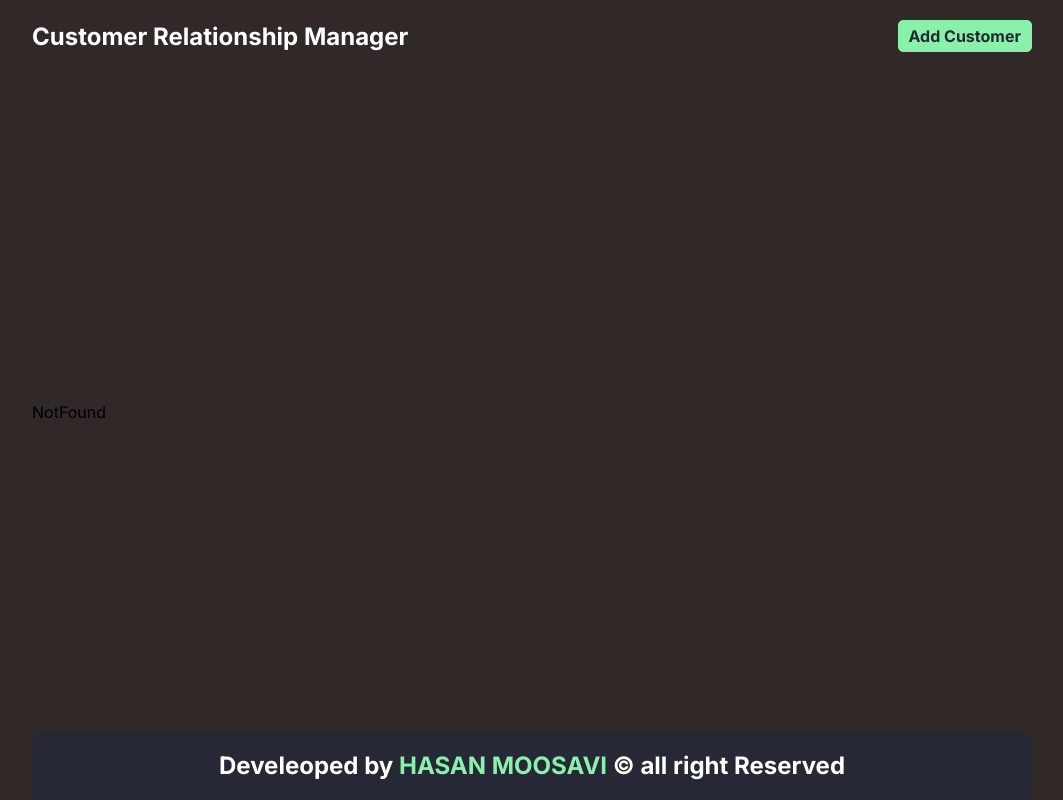
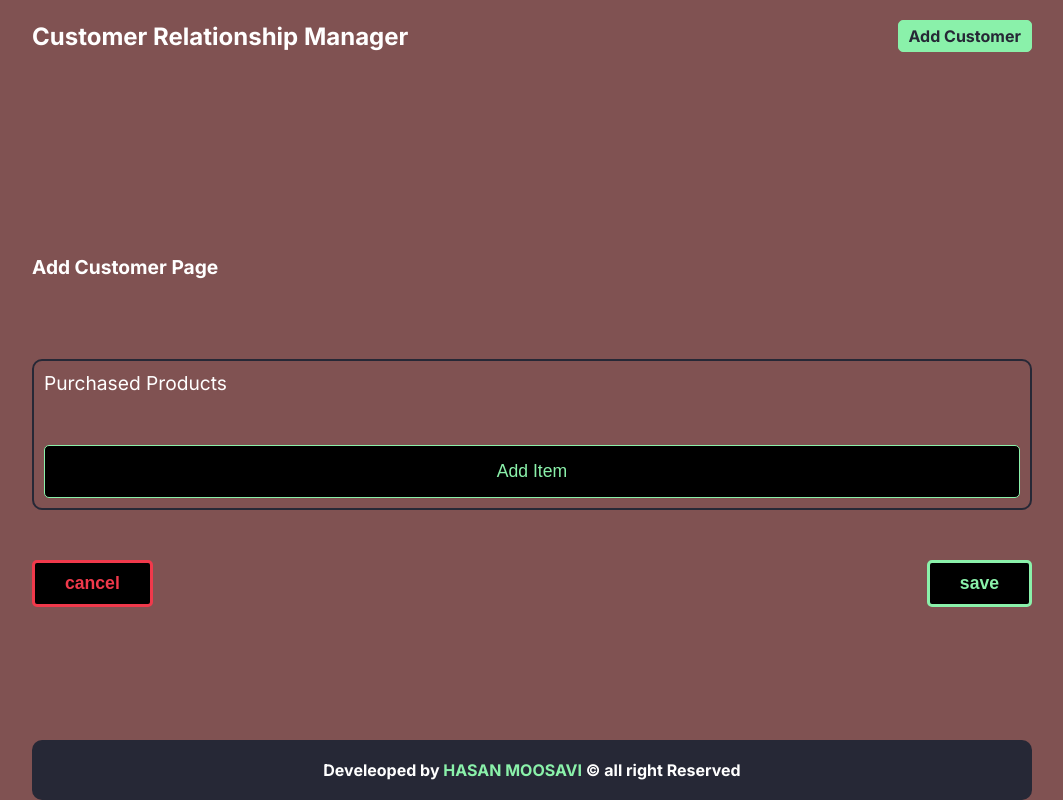
Before and after one commit to hasan814/Customer-Relationship-manager, a Next.js app: page /add-customer in a window 1280 px wide. Before the commit this address had no page. Shown: the whole page, without its empty margins (108-1171 px from the left). Built offline with nearby package versions, Linux system fonts and the light colour scheme.

Commit message:
Added Form Page and ItemList

```diff
--- /dev/null
+++ b/src/app/add-customer/page.jsx
@@ -0,0 +1,7 @@
+import AddCustomerPage from "@/templates/AddCustomerPage";
+
+const AddCustomer = () => {
+  return <AddCustomerPage />;
+};
+
+export default AddCustomer;
--- a/src/app/globals.css
+++ b/src/app/globals.css
@@ -21,7 +21,7 @@
 body {
   font-family: -apple-system, BlinkMacSystemFont, Segoe UI, Roboto, Oxygen,
     Ubuntu, Cantarell, Fira Sans, Droid Sans, Helvetica Neue, sans-serif;
-  background-color: rgb(49, 40, 40);
+  background-color: rgb(128, 82, 82);
 }
 
 .header {
@@ -32,10 +32,6 @@ body {
   margin: 20px 0 40px;
 }
 
-.main {
-  min-height: 85vh;
-}
-
 .footer {
   background-color: #262836;
   text-align: center;
@@ -44,10 +40,9 @@ body {
   border-radius: 10px;
 }
 
-.footer a {
-  color: #57aac8;
+.footer h2 {
+  font-size: 1rem;
 }
-
 .footer span {
   text-transform: uppercase;
   color: #8af1aa;
--- a/src/app/layout.js
+++ b/src/app/layout.js
@@ -1,7 +1,7 @@
 import { Inter } from "next/font/google";
 import "./globals.css";
-import Header from "@/components/layout/Header";
-import Footer from "@/components/layout/Footer";
+import Header from "@/layout/Header";
+import Footer from "@/layout/Footer";
 
 const inter = Inter({ subsets: ["latin"] });
 
--- a/src/app/loading.jsx
+++ b/src/app/loading.jsx
@@ -9,7 +9,7 @@ const Loading = () => {
         visible={true}
         height="96"
         width="96"
-        color="grey"
+        strokeColor="#8af1aa"
         strokeWidth="5"
         animationDuration="0.75"
         ariaLabel="rotating-lines-loading"
--- /dev/null
+++ b/src/components/elements/FormInput.jsx
@@ -0,0 +1,16 @@
+const FormInput = ({ name, label, type, value, onChange }) => {
+  return (
+    <div className="form-input">
+      <label htmlFor={name}>{label}</label>
+      <input
+        type={type}
+        id={name}
+        name={name}
+        value={value}
+        onChange={onchange}
+      />
+    </div>
+  );
+};
+
+export default FormInput;
--- /dev/null
+++ b/src/components/modules/Form.jsx
@@ -0,0 +1,11 @@
+import ItemList from "./ItemList";
+
+const Form = ({ form, setForm }) => {
+  return (
+    <div>
+      <ItemList form={form} setForm={setForm} />
+    </div>
+  );
+};
+
+export default Form;
--- /dev/null
+++ b/src/components/modules/ItemList.jsx
@@ -0,0 +1,57 @@
+import FormInput from "@/elements/FormInput";
+import { v4 as uuidv4 } from "uuid";
+
+const ItemList = ({ form, setForm }) => {
+  // =========== Form ==========
+  const { products } = form;
+
+  // =========== Function ==========
+  const addHandler = () => {
+    setForm({
+      ...form,
+      products: [...products, { name: "", price: "", qty: "" }],
+    });
+    console.log(products);
+  };
+
+  const changeHandler = () => {};
+  const deleteHandler = () => {};
+
+  // =========== Rendering ==========
+  return (
+    <div className="item-list">
+      <p>Purchased Products</p>
+      {products.map((product, index) => (
+        <div className="form-input__list" key={index}>
+          <FormInput
+            name="name"
+            label="Product Name"
+            type="text"
+            value={product.name}
+            onChange={changeHandler}
+          />
+          <div>
+            <FormInput
+              name="price"
+              label="Product Price"
+              type="text"
+              value={product.price}
+              onChange={changeHandler}
+            />
+            <FormInput
+              name="qty"
+              label="Product Qty"
+              type="number"
+              value={product.qty}
+              onChange={changeHandler}
+            />
+          </div>
+          <button onClick={deleteHandler}>Remove</button>
+        </div>
+      ))}
+      <button onClick={addHandler}>Add Item</button>
+    </div>
+  );
+};
+
+export default ItemList;
--- /dev/null
+++ b/src/components/templates/AddCustomerPage.jsx
@@ -0,0 +1,65 @@
+"use client";
+
+import { useState } from "react";
+import Form from "../modules/Form";
+import { useRouter } from "next/navigation";
+
+const AddCustomerPage = () => {
+  // ========= Router =========
+  const router = useRouter();
+
+  // ========= State =========
+  const [form, setForm] = useState({
+    name: "",
+    lastName: "",
+    email: "",
+    phone: "",
+    address: "",
+    postalCode: "",
+    date: "",
+    products: [],
+  });
+
+  // ========= Functions =========
+  const saveHandler = async () => {
+    const response = await fetch("/api/customer", {
+      method: "POST",
+      body: JSON.stringify({ data: form }),
+      headers: { "Content-Type": "application/json" },
+    });
+    const data = await response.json();
+    console.log(data);
+    if (data.status === "success") router.push("/");
+  };
+  const cancelHandler = () => {
+    setForm({
+      name: "",
+      lastName: "",
+      email: "",
+      phone: "",
+      address: "",
+      postalCode: "",
+      date: "",
+      products: [],
+    });
+    router.push("/");
+  };
+
+  // ========= Rendering =========
+  return (
+    <div className="customer-page">
+      <h4>Add Customer Page</h4>
+      <Form form={form} setForm={setForm} />
+      <div className="customer-page__buttons">
+        <button className="first" onClick={cancelHandler}>
+          cancel
+        </button>
+        <button className="second" onClick={saveHandler}>
+          save
+        </button>
+      </div>
+    </div>
+  );
+};
+
+export default AddCustomerPage;
```
Also changed, not shown: jsconfig.json (+11 -1 lines).
